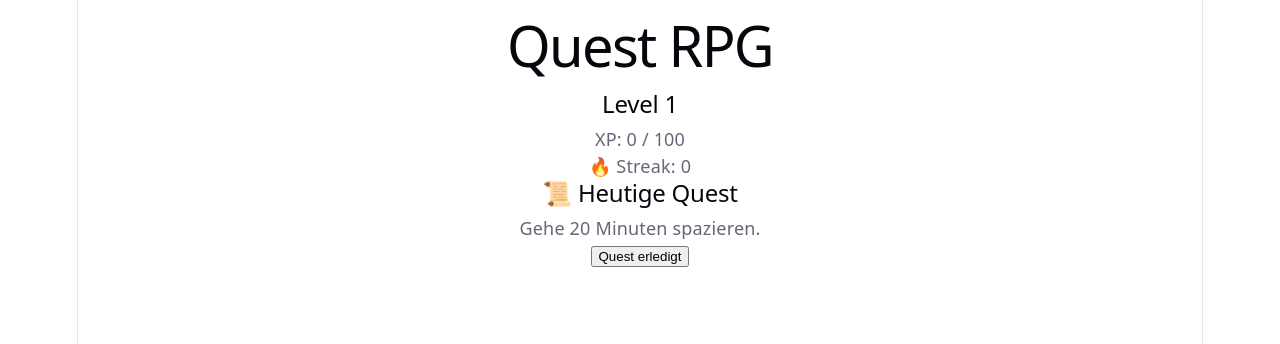
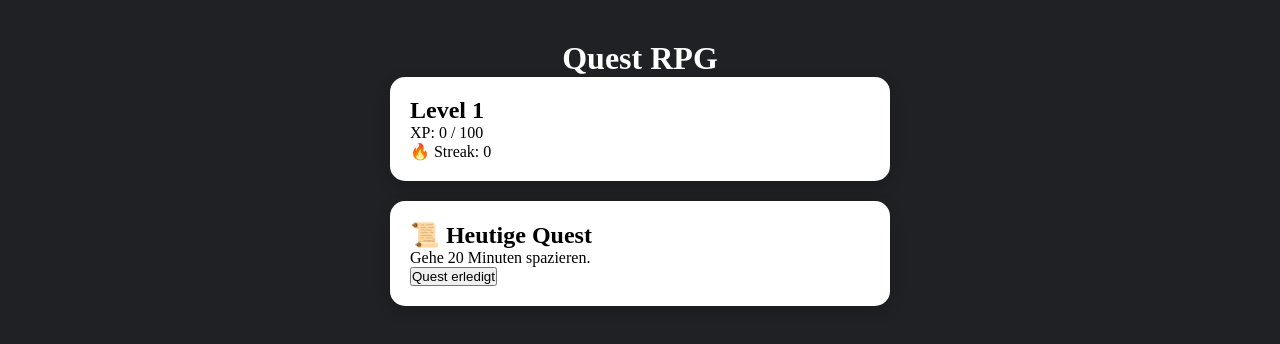
Before and after one commit to Cheryptis/quest-rpg, a React (Vite) app: page / in a window 1280 px wide. Shown: the top 344 px of the page. Built offline with nearby package versions, Linux system fonts and the light colour scheme.

Commit message:
Styles erstellt, index.css überarbeitet, App.css überarbeitet. playercard verlinkt zu app.jsx props.

```diff
--- a/src/App.css
+++ b/src/App.css
@@ -1,184 +1,13 @@
-.counter {
-  font-size: 16px;
-  padding: 5px 10px;
-  border-radius: 5px;
-  color: var(--accent);
-  background: var(--accent-bg);
-  border: 2px solid transparent;
-  transition: border-color 0.3s;
-  margin-bottom: 24px;
+body {
 
-  &:hover {
-    border-color: var(--accent-border);
-  }
-  &:focus-visible {
-    outline: 2px solid var(--accent);
-    outline-offset: 2px;
-  }
+  background:var(--background);
+
 }
 
-.hero {
-  position: relative;
+.app{
 
-  .base,
-  .framework,
-  .vite {
-    inset-inline: 0;
-    margin: 0 auto;
-  }
+  max-width: 500px;
 
-  .base {
-    width: 170px;
-    position: relative;
-    z-index: 0;
-  }
+  margin: 40px auto;
 
-  .framework,
-  .vite {
-    position: absolute;
-  }
-
-  .framework {
-    z-index: 1;
-    top: 34px;
-    height: 28px;
-    transform: perspective(2000px) rotateZ(300deg) rotateX(44deg) rotateY(39deg)
-      scale(1.4);
-  }
-
-  .vite {
-    z-index: 0;
-    top: 107px;
-    height: 26px;
-    width: auto;
-    transform: perspective(2000px) rotateZ(300deg) rotateX(40deg) rotateY(39deg)
-      scale(0.8);
-  }
 }
-
-#center {
-  display: flex;
-  flex-direction: column;
-  gap: 25px;
-  place-content: center;
-  place-items: center;
-  flex-grow: 1;
-
-  @media (max-width: 1024px) {
-    padding: 32px 20px 24px;
-    gap: 18px;
-  }
-}
-
-#next-steps {
-  display: flex;
-  border-top: 1px solid var(--border);
-  text-align: left;
-
-  & > div {
-    flex: 1 1 0;
-    padding: 32px;
-    @media (max-width: 1024px) {
-      padding: 24px 20px;
-    }
-  }
-
-  .icon {
-    margin-bottom: 16px;
-    width: 22px;
-    height: 22px;
-  }
-
-  @media (max-width: 1024px) {
-    flex-direction: column;
-    text-align: center;
-  }
-}
-
-#docs {
-  border-right: 1px solid var(--border);
-
-  @media (max-width: 1024px) {
-    border-right: none;
-    border-bottom: 1px solid var(--border);
-  }
-}
-
-#next-steps ul {
-  list-style: none;
-  padding: 0;
-  display: flex;
-  gap: 8px;
-  margin: 32px 0 0;
-
-  .logo {
-    height: 18px;
-  }
-
-  a {
-    color: var(--text-h);
-    font-size: 16px;
-    border-radius: 6px;
-    background: var(--social-bg);
-    display: flex;
-    padding: 6px 12px;
-    align-items: center;
-    gap: 8px;
-    text-decoration: none;
-    transition: box-shadow 0.3s;
-
-    &:hover {
-      box-shadow: var(--shadow);
-    }
-    .button-icon {
-      height: 18px;
-      width: 18px;
-    }
-  }
-
-  @media (max-width: 1024px) {
-    margin-top: 20px;
-    flex-wrap: wrap;
-    justify-content: center;
-
-    li {
-      flex: 1 1 calc(50% - 8px);
-    }
-
-    a {
-      width: 100%;
-      justify-content: center;
-      box-sizing: border-box;
-    }
-  }
-}
-
-#spacer {
-  height: 88px;
-  border-top: 1px solid var(--border);
-  @media (max-width: 1024px) {
-    height: 48px;
-  }
-}
-
-.ticks {
-  position: relative;
-  width: 100%;
-
-  &::before,
-  &::after {
-    content: '';
-    position: absolute;
-    top: -4.5px;
-    border: 5px solid transparent;
-  }
-
-  &::before {
-    left: 0;
-    border-left-color: var(--border);
-  }
-  &::after {
-    right: 0;
-    border-right-color: var(--border);
-  }
-}
--- a/src/App.jsx
+++ b/src/App.jsx
@@ -1,12 +1,13 @@
+import "./styles/app.css";
 import Header from "./components/Header";
 import PlayerCard from "./components/PlayerCard";
 import QuestCard from "./components/QuestCard";
 
 function App() {
   return (
-    <div>
+    <div className="app">
       <Header />
-      <PlayerCard />
+      <PlayerCard level={1} xp={0} streak={0}/>
       <QuestCard />
     </div>
   );
--- a/src/components/Header.jsx
+++ b/src/components/Header.jsx
@@ -1,6 +1,8 @@
+import "../styles/header.css";
+
 function Header() {
     return (
-        <header>
+        <header className="header">
             <h1>Quest RPG</h1>
         </header>
     );
--- a/src/components/PlayerCard.jsx
+++ b/src/components/PlayerCard.jsx
@@ -1,11 +1,14 @@
-function PlayerCard() {
+import "../styles/player-card.css";
+
+function PlayerCard(props) {
+    const { level, xp, streak } = props;
     return (
-        <section>
-            <h2>Level 1</h2>
+        <section className="player-card">
+            <h2>Level {level}</h2>
 
-            <p>XP: 0 / 100</p>
+            <p>XP: {xp} / 100</p>
 
-            <p>🔥 Streak: 0</p>
+            <p>🔥 Streak: {streak}</p>
         </section>
     );
 }
--- a/src/components/QuestCard.jsx
+++ b/src/components/QuestCard.jsx
@@ -1,6 +1,8 @@
+import "../styles/quest-card.css";
+
 function QuestCard() {
     return (
-        <section>
+        <section className="quest-card">
             <h2>📜 Heutige Quest</h2>
 
             <p>Gehe 20 Minuten spazieren.</p>
--- a/src/index.css
+++ b/src/index.css
@@ -1,111 +1,17 @@
-:root {
-  --text: #6b6375;
-  --text-h: #08060d;
-  --bg: #fff;
-  --border: #e5e4e7;
-  --code-bg: #f4f3ec;
-  --accent: #aa3bff;
-  --accent-bg: rgba(170, 59, 255, 0.1);
-  --accent-border: rgba(170, 59, 255, 0.5);
-  --social-bg: rgba(244, 243, 236, 0.5);
-  --shadow:
-    rgba(0, 0, 0, 0.1) 0 10px 15px -3px, rgba(0, 0, 0, 0.05) 0 4px 6px -2px;
-
-  --sans: system-ui, 'Segoe UI', Roboto, sans-serif;
-  --heading: system-ui, 'Segoe UI', Roboto, sans-serif;
-  --mono: ui-monospace, Consolas, monospace;
-
-  font: 18px/145% var(--sans);
-  letter-spacing: 0.18px;
-  color-scheme: light dark;
-  color: var(--text);
-  background: var(--bg);
-  font-synthesis: none;
-  text-rendering: optimizeLegibility;
-  -webkit-font-smoothing: antialiased;
-  -moz-osx-font-smoothing: grayscale;
-
-  @media (max-width: 1024px) {
-    font-size: 16px;
-  }
-}
-
-@media (prefers-color-scheme: dark) {
-  :root {
-    --text: #9ca3af;
-    --text-h: #f3f4f6;
-    --bg: #16171d;
-    --border: #2e303a;
-    --code-bg: #1f2028;
-    --accent: #c084fc;
-    --accent-bg: rgba(192, 132, 252, 0.15);
-    --accent-border: rgba(192, 132, 252, 0.5);
-    --social-bg: rgba(47, 48, 58, 0.5);
-    --shadow:
-      rgba(0, 0, 0, 0.4) 0 10px 15px -3px, rgba(0, 0, 0, 0.25) 0 4px 6px -2px;
-  }
-
-  #social .button-icon {
-    filter: invert(1) brightness(2);
-  }
+* {
+  margin: 0;
+  padding: 0;
+  box-sizing: border-box;
 }
 
 body {
-  margin: 0;
+  font-family: Arial, sans-serif;
 }
 
-#root {
-  width: 1126px;
-  max-width: 100%;
-  margin: 0 auto;
-  text-align: center;
-  border-inline: 1px solid var(--border);
-  min-height: 100svh;
-  display: flex;
-  flex-direction: column;
-  box-sizing: border-box;
+:root {
+  --background:#202124;
+  --card:#ffffff;
+  --primary:#6D5EF5;
+  --success:#00C853;
+  --danger:#FF5252;
 }
-
-h1,
-h2 {
-  font-family: var(--heading);
-  font-weight: 500;
-  color: var(--text-h);
-}
-
-h1 {
-  font-size: 56px;
-  letter-spacing: -1.68px;
-  margin: 32px 0;
-  @media (max-width: 1024px) {
-    font-size: 36px;
-    margin: 20px 0;
-  }
-}
-h2 {
-  font-size: 24px;
-  line-height: 118%;
-  letter-spacing: -0.24px;
-  margin: 0 0 8px;
-  @media (max-width: 1024px) {
-    font-size: 20px;
-  }
-}
-p {
-  margin: 0;
-}
-
-code,
-.counter {
-  font-family: var(--mono);
-  display: inline-flex;
-  border-radius: 4px;
-  color: var(--text-h);
-}
-
-code {
-  font-size: 15px;
-  line-height: 135%;
-  padding: 4px 8px;
-  background: var(--code-bg);
-}
--- /dev/null
+++ b/src/styles/app.css
@@ -0,0 +1,10 @@
+body {
+    margin: 0;
+    font-family: var(--font-family);
+    background: var(--background);
+}
+
+.app {
+    max-width: 500px;
+    margin: 40px auto;
+}
--- /dev/null
+++ b/src/styles/header.css
@@ -0,0 +1,9 @@
+.header{
+
+    color: white;
+
+    text-align: center;
+
+    margin-bottom: 30 px;
+
+}
--- /dev/null
+++ b/src/styles/player-card.css
@@ -0,0 +1,11 @@
+.player-card {
+    background: var(--card);
+
+    padding: 20px;
+
+    border-radius: 15px;
+
+    margin-bottom: 20px;
+
+    box-shadow: 0 5px 15px rgba(0, 0, 0, .2);
+}
--- /dev/null
+++ b/src/styles/quest-card.css
@@ -0,0 +1,11 @@
+.quest-card{
+
+    background: var(--card);
+
+    padding: 20px;
+
+    border-radius: 15px;
+
+    box-shadow:0 5px 15px rgba(0, 0, 0, .2);
+
+}
```
